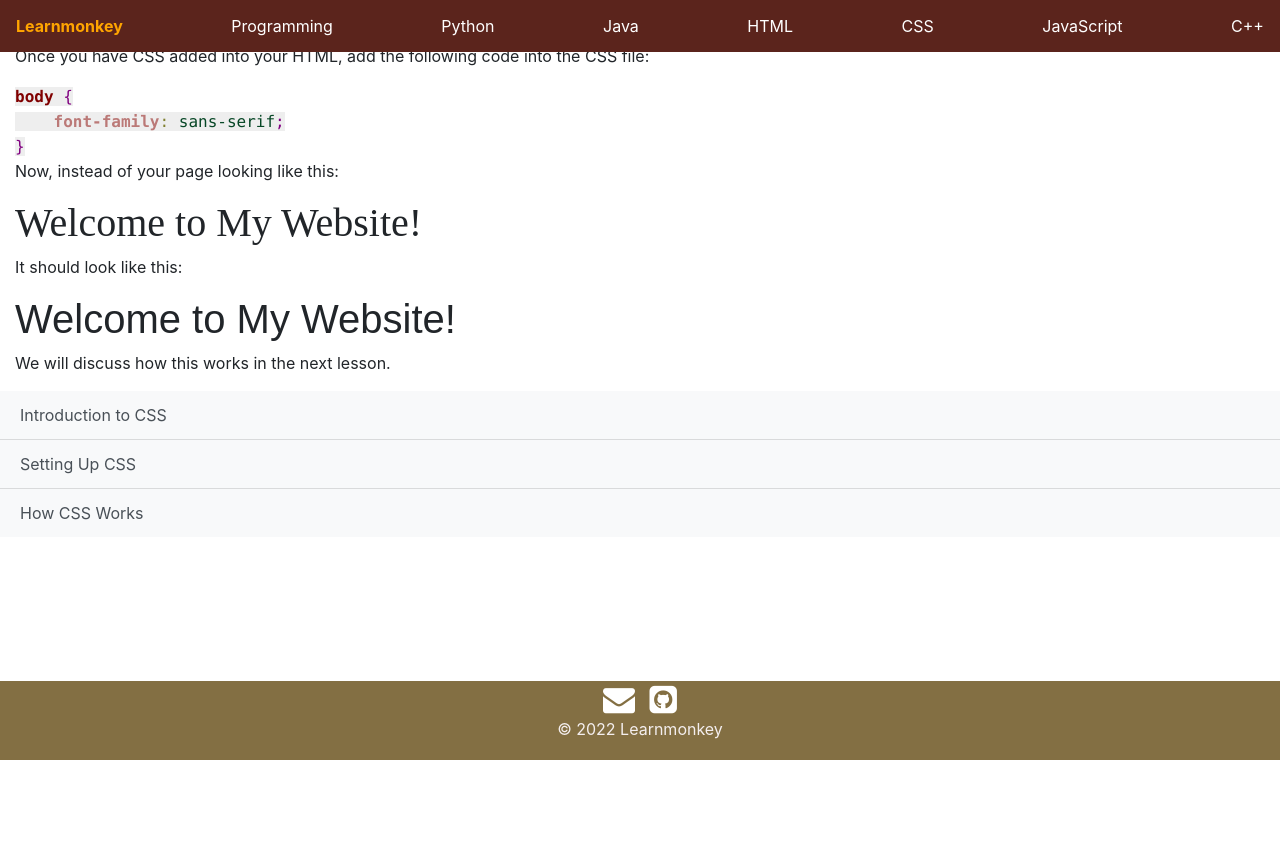
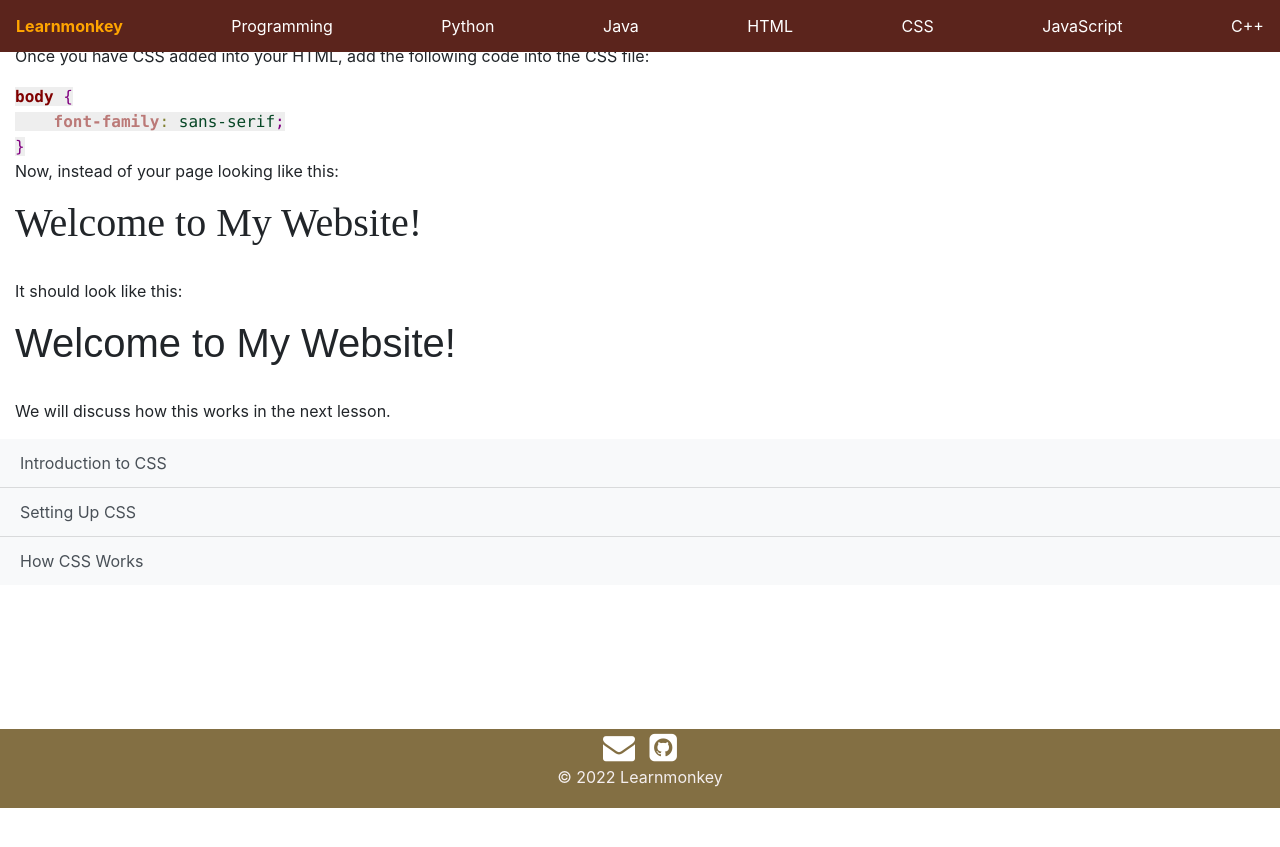
Before and after one commit to learnmonkey/learnmonkey.github.io, a Jekyll site: the page built from programming/css/setup-css.html, in a window 1280 px wide and 900 px high, scrolled down 303 px. Shown: the top 847 px of the window. Built offline with Jekyll 4.4.1, drawn with Linux system fonts in a browser that asks for light colours.

Commit message:
add <br>'s

```diff
--- a/programming/css/setup-css.html
+++ b/programming/css/setup-css.html
@@ -21,9 +21,9 @@ layout: css
       <span style='color:#800080; '>}</span></code>
       <p>Now, instead of your page looking like this: </p>
       <!--<img src="/images/programming/css/serif-website.png" alt="Serif Website">-->
-      <h1 style="font-family: serif">Welcome to My Website!</h1>
+      <h1 style="font-family: serif">Welcome to My Website!</h1><br>
       <p>It should look like this: </p>
       <!--<img src="/images/programming/css/sans-serif-website.png" style="height: 40%;width:40%;" alt="Sans-Serif Website">-->
-      <h1 style="font-family: sans-serif">Welcome to My Website!</h1>
+      <h1 style="font-family: sans-serif">Welcome to My Website!</h1><br>
     <p>We will discuss how this works in the next lesson.</p>
 </section>
```
